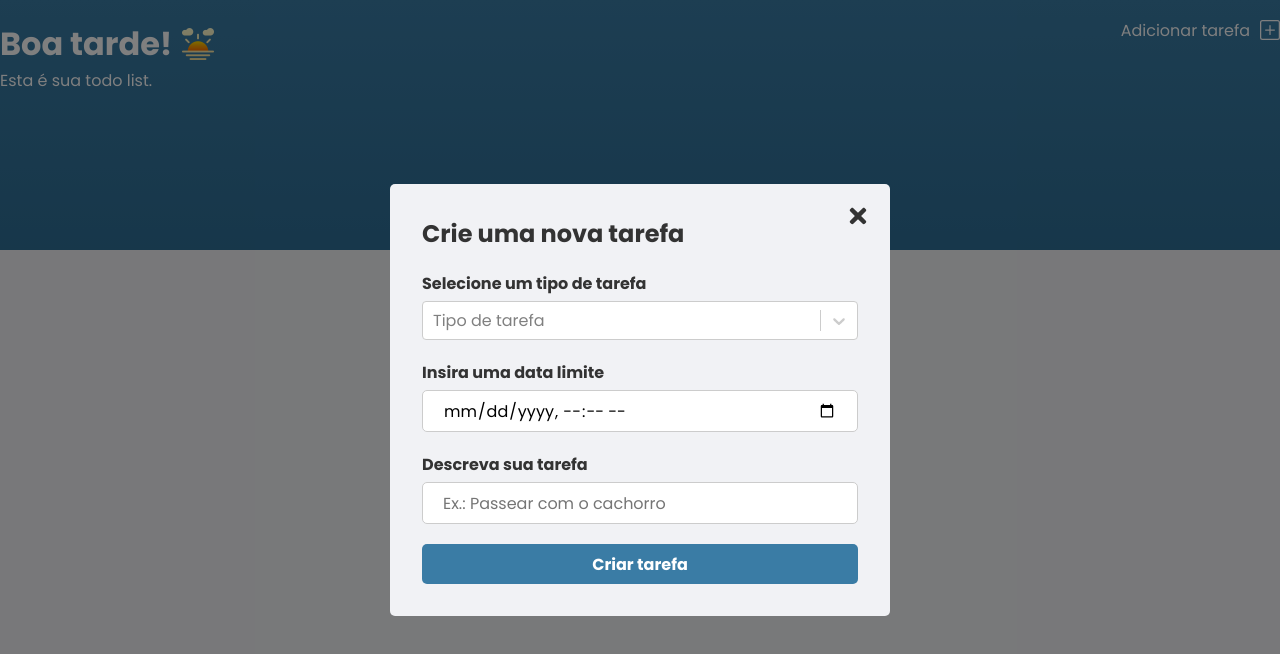
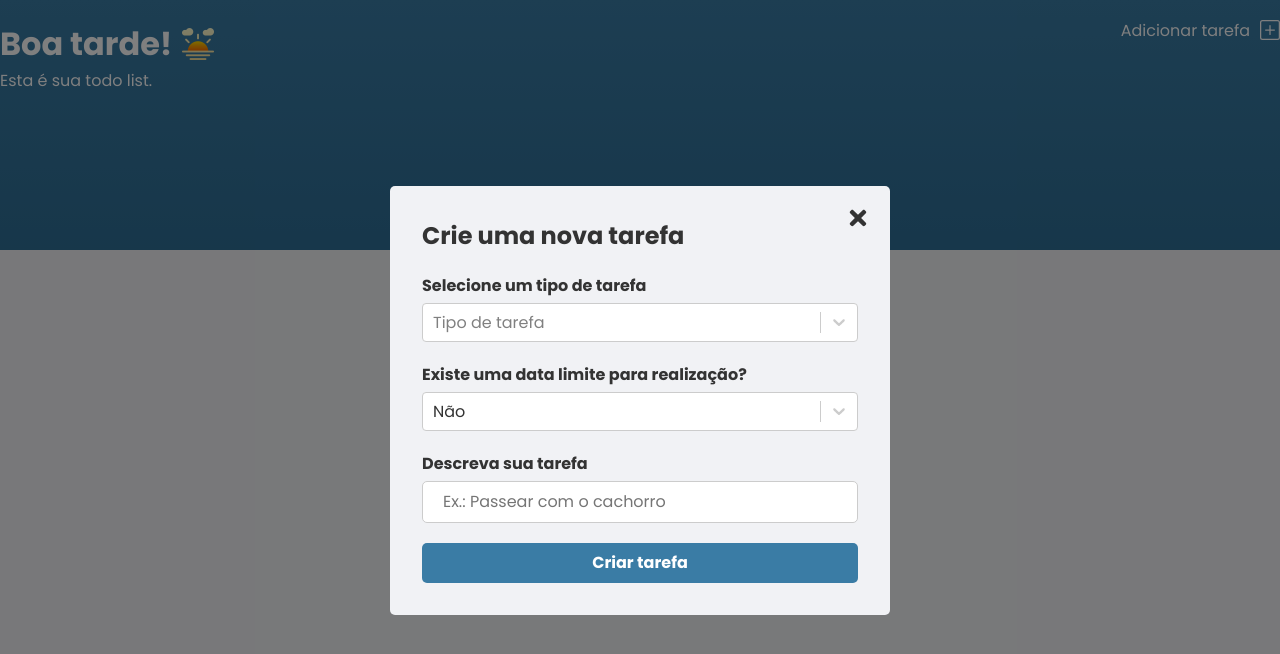
Before and after one commit to matheus-germano/ts-todolist, a React (Vite) app: page / in a window 1280 px wide. Both pictures are taken after a click on the button "Adicionar tarefa". Shown: the top 654 px of the page. Built offline with nearby package versions, Linux system fonts and the light colour scheme.

Commit message:
No deadline option added in create new task

```diff
--- a/src/App.tsx
+++ b/src/App.tsx
@@ -18,7 +18,7 @@ interface Task {
   description: string;
   isDone: boolean;
   createdAt: Date;
-  taskDeadline: Date;
+  taskDeadline: Date | string;
 }
 
 export function App() {
@@ -34,7 +34,11 @@ export function App() {
   }
 
   function createNewTask(type: string, description: string, dateLimit: string) {
-    setTasks([...tasks, { id: uuid(), type: type, description: description, isDone: false, createdAt: new Date(), taskDeadline: new Date(dateLimit) }]);
+    let thisDateLimit: Date | string = '';
+
+    if (dateLimit !== '') thisDateLimit = new Date(dateLimit);
+
+    setTasks([...tasks, { id: uuid(), type: type, description: description, isDone: false, createdAt: new Date(), taskDeadline: thisDateLimit }]);
   }
 
   function switchTaskStatus(id: string) {
--- a/src/components/NewTaskModal/index.tsx
+++ b/src/components/NewTaskModal/index.tsx
@@ -31,9 +31,12 @@ const taskTypes = [
   },
 ];
 
+const taskHasDeadlineOptions = [{ value: 0, label: "Não" }, { value: 1, label: "Sim" }]
+
 export function NewTaskModal({ isOpen, onRequestClose, onCreateNewTask }: NewTaskModalProps) {
   const [taskType, setTaskType] = useState('');
   const [taskDescription, setTaskDescription] = useState('');
+  const [taskHasDeadline, setTaskHasDeadline] = useState(0);
   const [taskDeadline, setTaskDeadline] = useState('');
 
   function verifyTaskCreationConditions() {
@@ -77,6 +80,18 @@ export function NewTaskModal({ isOpen, onRequestClose, onCreateNewTask }: NewTas
           />
         </div>
         <div className="form-control">
+          <label htmlFor="">Existe uma data limite para realização?</label>
+          <Select
+            options={taskHasDeadlineOptions}
+            isSearchable
+            placeholder='Existe data limite?'
+            defaultValue={taskHasDeadline !== undefined ? taskHasDeadlineOptions.filter(option => option.value === taskHasDeadline) : undefined}
+            onChange={e => e ? setTaskHasDeadline(e.value) : setTaskHasDeadline(0)}
+          />
+        </div>
+        {
+          taskHasDeadline === 1 && (
+            <div className="form-control">
               <label htmlFor="">Insira uma data limite</label>
               <input
                 type='datetime-local'
@@ -86,6 +101,8 @@ export function NewTaskModal({ isOpen, onRequestClose, onCreateNewTask }: NewTas
                 onChange={(e) => setTaskDeadline(e.target.value)}
               />
             </div>
+          )
+        }
         <div className="form-control">
           <label htmlFor="">Descreva sua tarefa</label>
           <input
--- a/src/components/Task/index.tsx
+++ b/src/components/Task/index.tsx
@@ -11,7 +11,7 @@ interface Task {
   description: string;
   isDone: boolean;
   createdAt: Date;
-  taskDeadline: Date;
+  taskDeadline: Date | string;
 }
 
 interface TaskProps {
@@ -35,7 +35,23 @@ export function Task({ task, switchTaskStatus, editTask, deleteTask }: TaskProps
         <p style={task.isDone ? { textDecoration: 'line-through' } : undefined}>{task.description}</p>
       </div>
       <div className='task-other-info'>
-        <p className='task-deadline' style={task.isDone ? { textDecoration: 'line-through' } : undefined}>Realizar até {new Intl.DateTimeFormat('pt-BR', { year: 'numeric', month: 'numeric', day: 'numeric', hour: 'numeric', minute: 'numeric', second: 'numeric' }).format(new Date(task.taskDeadline))}</p>
+        {
+          task.taskDeadline === '' ? (
+            <p
+              className='task-deadline'
+              style={task.isDone ? { textDecoration: 'line-through' } : undefined}
+            >
+              Sem data limite
+            </p>
+          ) : (
+            <p
+              className='task-deadline'
+              style={task.isDone ? { textDecoration: 'line-through' } : undefined}
+            >
+              Realizar até {new Intl.DateTimeFormat('pt-BR', { year: 'numeric', month: 'numeric', day: 'numeric', hour: 'numeric', minute: 'numeric' }).format(new Date(task.taskDeadline))}
+            </p>
+          )
+        }
         <div className='task-options'>
           {
             task.isDone ?
```
Lines whose indentation alone changed are shown as unchanged.
